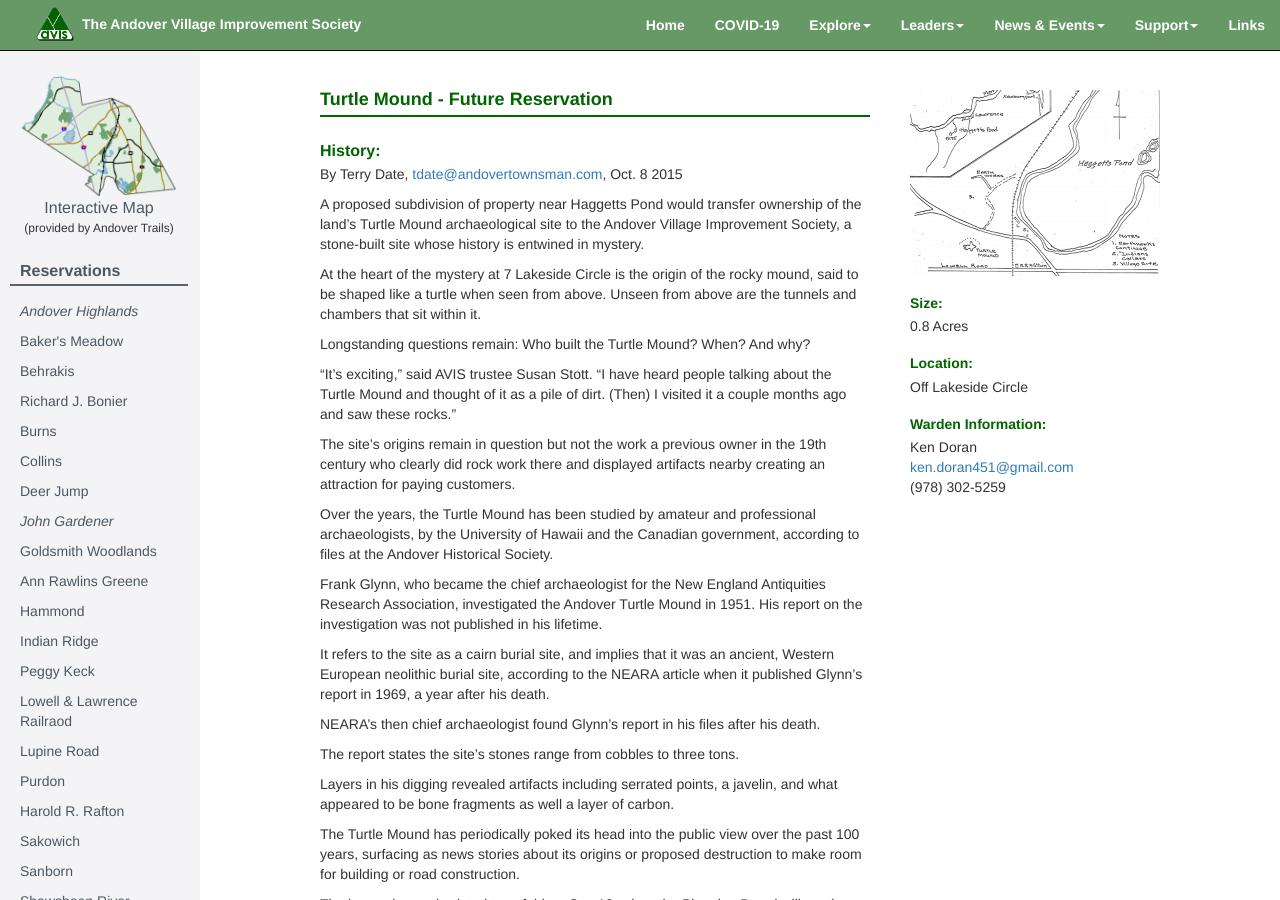
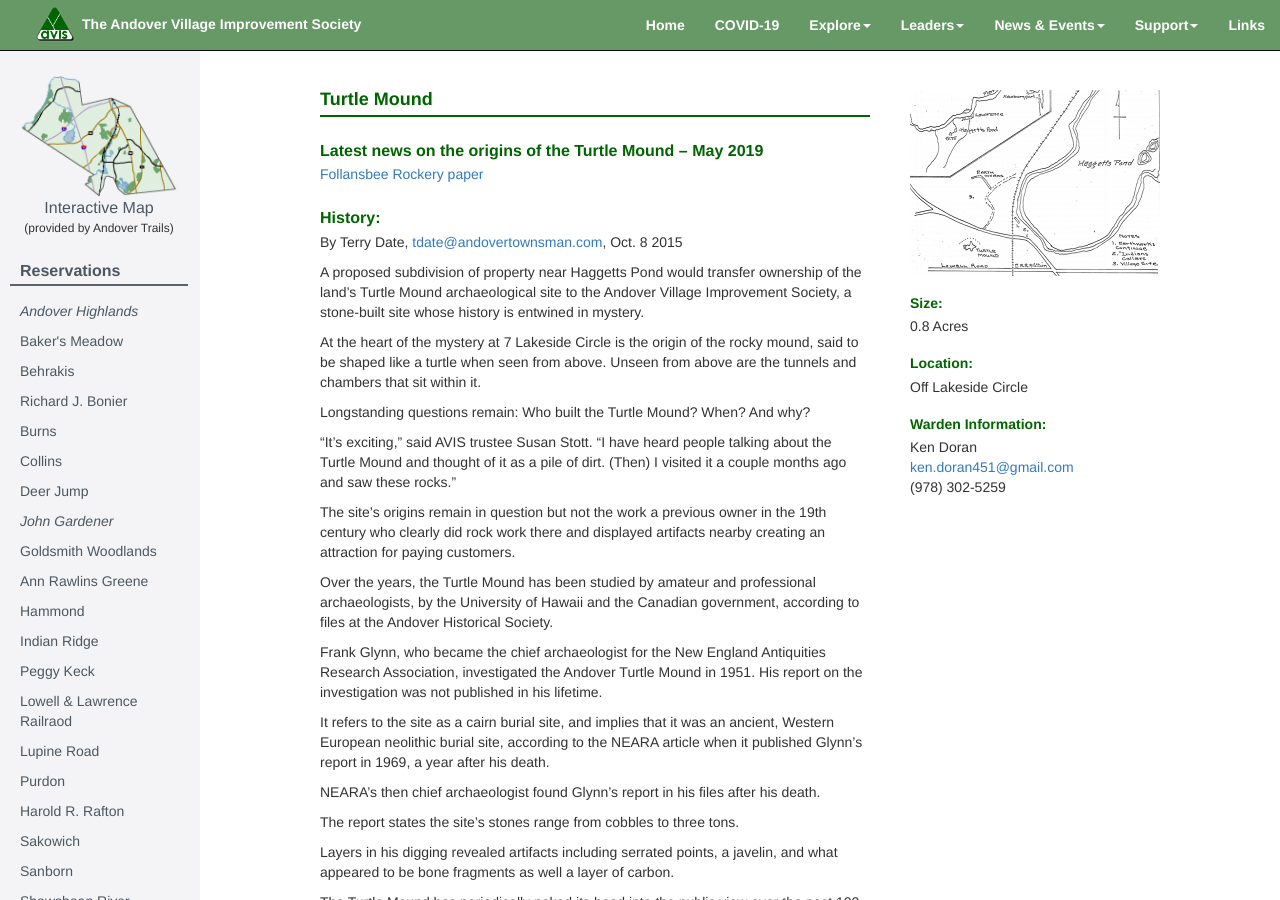
Before and after one commit to avisandover/avis-website, a Jekyll site: the page built from turtle.html, in a window 1280 px wide and 900 px high. Built offline with Jekyll 4.4.1, drawn with Linux system fonts in a browser that asks for light colours.

Commit message:
Turtle update
Turtle update

```diff
--- a/turtle.html
+++ b/turtle.html
@@ -1,11 +1,14 @@
 ---
 layout: reservation
-title: AVIS Reservations - Turtle Mound - Future Reservation
+title: AVIS Reservations - Turtle Mound
 ---
 
 <div class="reservation-center">
-  <h3>Turtle Mound - Future Reservation</h3>
+  <h3>Turtle Mound</h3>
   <hr>
+  <h4>Latest news on the origins of the Turtle Mound – May 2019</h4>
+  <a href="https://storage.googleapis.com/wzukusers/user-14561130/documents/6f4c373227cd49c4aed7af3aa74faa91/Follansbee-Rockery-Report.pdf">Follansbee Rockery paper</a>
+
 
   <h4>History:</h4>
   <p>By Terry Date, <a href="mailto:tdate@andovertownsman.com">tdate@andovertownsman.com</a>, Oct. 8 2015</p>
```
Also changed, not shown: Gemfile.lock, 1 other file.
